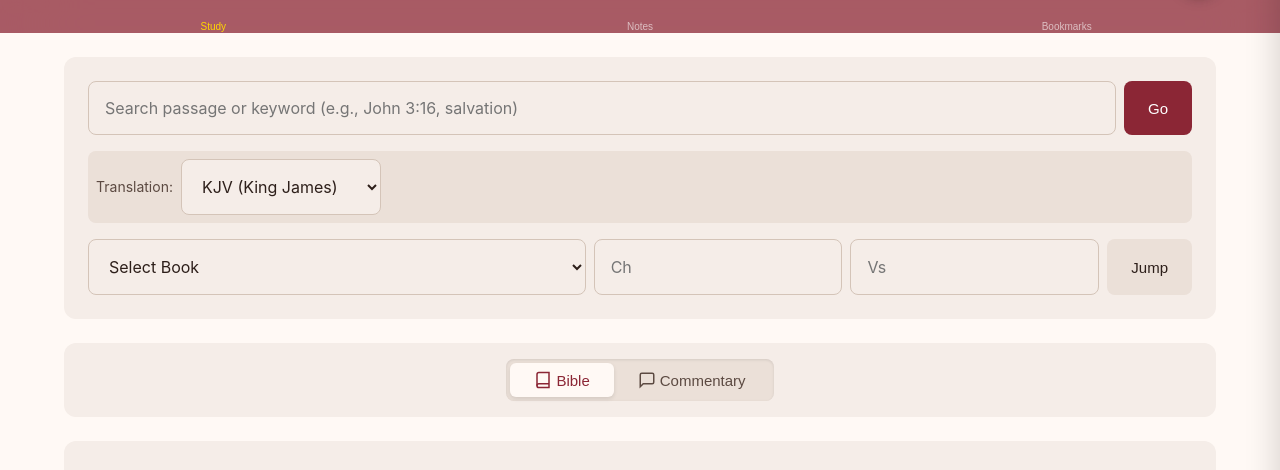
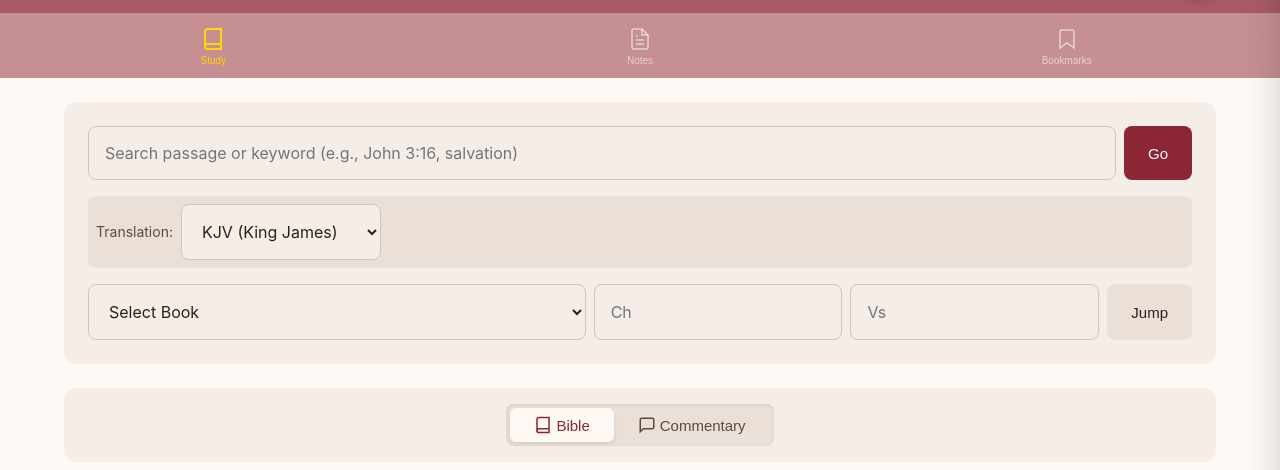
Before and after one commit to yfr4mjzfzh-boop/bible-study-app-or-theological-research-tool, a website: page index.html in a window 1280 px wide. Shown: the part 69-539 px from the top of the page. Drawn offline with Linux system fonts and the light colour scheme.

Commit message:
Update styles.css

```diff
--- a/styles.css
+++ b/styles.css
@@ -248,21 +248,20 @@ body.dark-mode .main-header {
    =================================== */
 
 .tab-navigation {
-    height:20px;
+    height:65px;
     box sizing:border-box;
     display: flex;
     justify-content: space-around;
-    background-color: rgba(139, 38, 53, 0.75);
-    -webkit-backdrop-filter: blur(40px) saturate(180%);
-    backdrop-filter: blur(40px) saturate(180%);
-    border-top:0;
+    aligh-items: center;
+    background-color: rgba(139, 38, 53, 0.5);
+    -webkit-backdrop-filter: blur(20px) saturate(180%);
+    backdrop-filter: blur(20px) saturate(180%);
     border-radius:40px
     position: fixed;
-    bottom:15px;
+    bottom: 20px;
     left: 15px;
     right: 15px;
-    z-index: 100;
-    padding-bottom: env(safe-area-inset-bottom, 0);
+    z-index: 1000;
     padding-left: env(safe-area-inset-left, 0);
     padding-right: env(safe-area-inset-right, 0);
     overflow:hidden;
```
